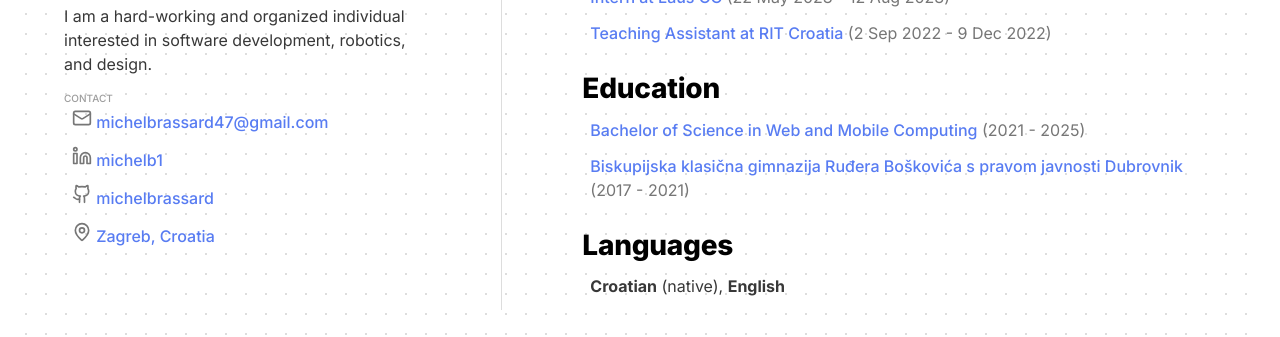
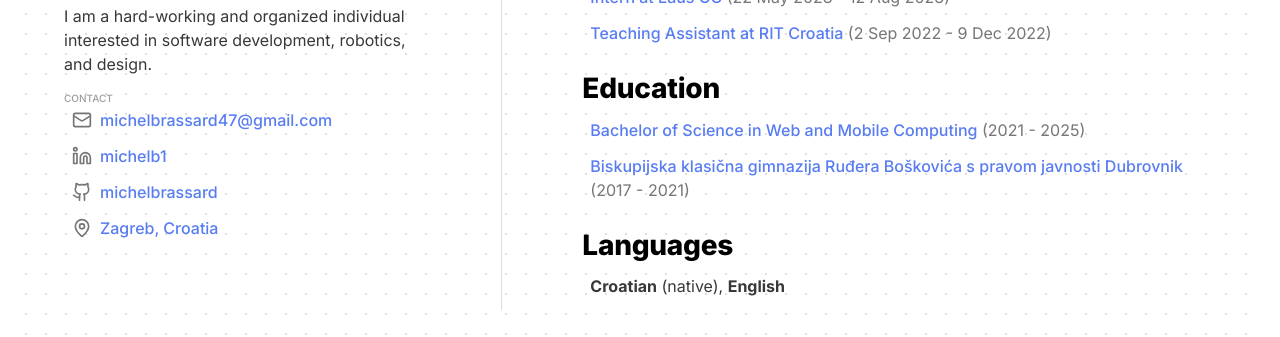
Before and after one commit to michelbrassard/michelbrassard.github.io, a Jekyll site: the page built from index.html, in a window 1280 px wide. Shown: the part 193-530 px from the top of the page. Built offline with Jekyll 4.4.1, drawn with Linux system fonts in a browser that asks for light colours.

Commit message:
fix up alignment

```diff
--- a/assets/styles/home.css
+++ b/assets/styles/home.css
@@ -5,7 +5,7 @@
 }
 
 .wrapper p a {
-    display: inline-block;
+    width: max-content;
 }
 
 .technical-skills-tags-container {
```
